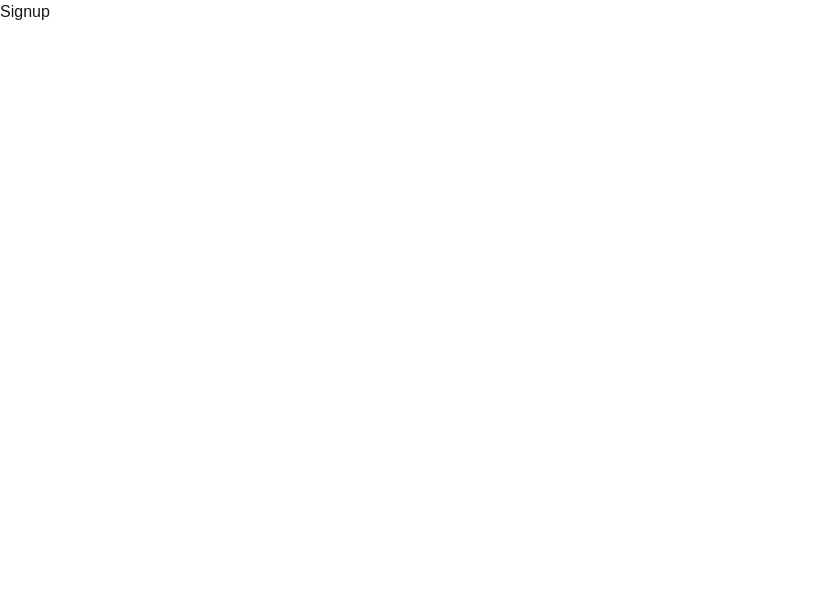
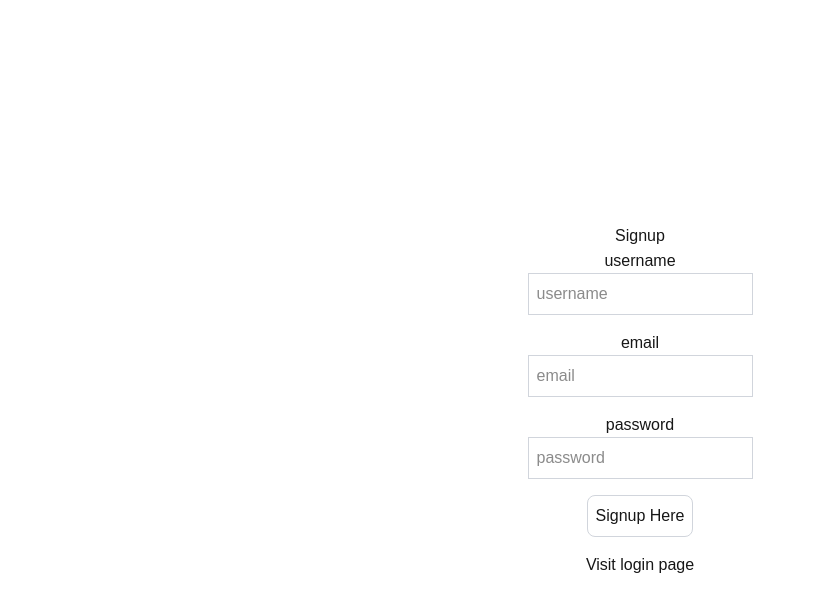
Before and after one commit to ayush-2318/auth-next-js, a Next.js app: page /signup in a window 1280 px wide. Shown: the top 612 px of the page, without its empty margins (0-815 px from the left). Built offline with nearby package versions, Linux system fonts and the light colour scheme.

Commit message:
signup page

```diff
--- a/src/app/signup/page.tsx
+++ b/src/app/signup/page.tsx
@@ -1,5 +1,61 @@
+"use client"
+import Link  from "next/link"
+import React from "react"
+import { useRouter } from "next/navigation"
+import {axios} from 'axios'
+
 export default function LoginPage(){
+    const[user,setUser]=React.useState({
+        email:"",
+        password:"",
+        username:""
+    });
+
+    const onSignup=async ()=>{
+
+    }
     return (
-        <div>Signup</div>
+        <div className="flex flex-col items-center justify-center min-h-screen py-2">
+            <h1>Signup</h1>
+            <hr/>
+            <label htmlFor="username">username</label>
+            <input
+                className="p-2 border border-gray-300 rouneded-lg
+                mb-4 focus:outline-none focus:border-gray-600"
+                id="username"
+                type="text"
+                value={user.username}
+                onChange={(e)=>setUser({...user,username:e.target.value})}
+                placeholder="username"
+            />
+            <label htmlFor="email">email</label>
+            <input
+                className="p-2 border border-gray-300 rouneded-lg
+                mb-4 focus:outline-none focus:border-gray-600  "
+                id="username"
+                type="text"
+                value={user.email}
+                onChange={(e)=>setUser({...user,email:e.target.value})}
+                placeholder="email"
+            />
+            <label htmlFor="password">password</label>
+            <input
+                className="p-2 border border-gray-300 rouneded-lg
+                mb-4 focus:outline-none focus:border-gray-600"
+                id="username"
+                type="password"
+                value={user.password}
+                onChange={(e)=>setUser({...user,password:e.target.value})}
+                placeholder="password"
+            />
+            <button
+                onClick={onSignup}
+                className="p-2 border border-gray-300 rounded-lg
+                mb-4 focus:outline-none focus:border-gray-6000">
+                Signup Here
+            </button>
+            <Link href="/login">Visit login page</Link>
+
+        </div>
     )
 }
```
